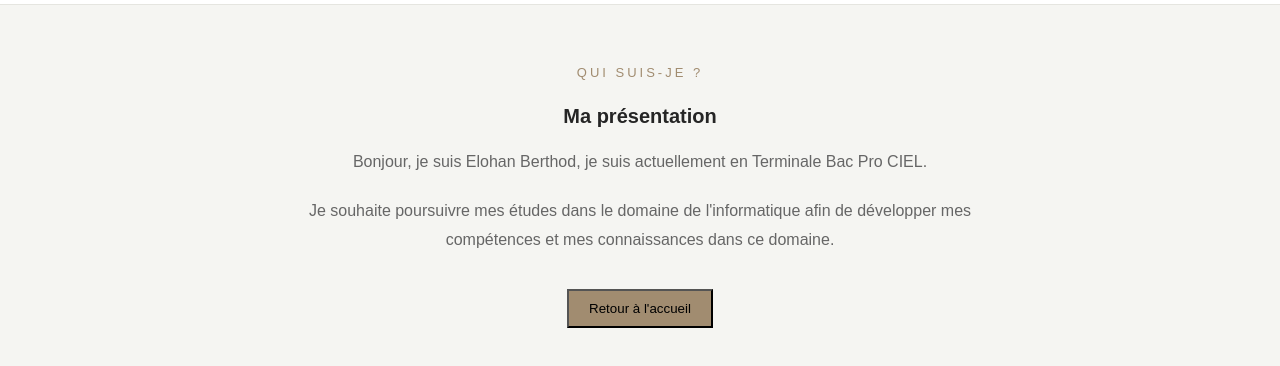
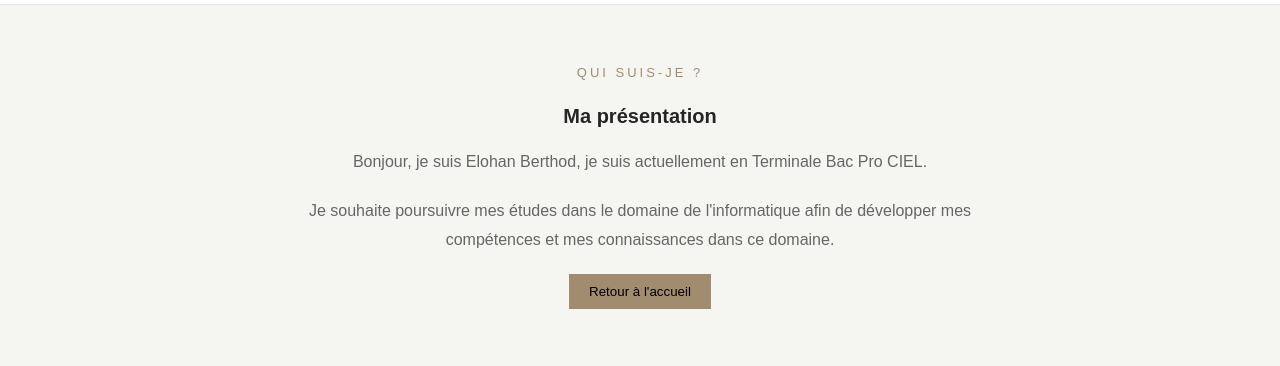
Before and after one commit to ElohanBerthod/PROJET-SITE-WEB-PRESENTATION-, a plain HTML site: page apropos.html in a window 1280 px wide. Shown: the part 72-438 px from the top of the page. Drawn offline with Linux system fonts and the light colour scheme.

Commit message:
Refactor style.css for improved readability

```diff
--- a/style.css
+++ b/style.css
@@ -98,7 +98,7 @@ h2 {
     line-height: 2;
 }
 .contact a {
-    color: #0000EE;
+    color: #2c2cc9;
     text-decoration: underline;
 }
 /* Pied de page */
@@ -124,12 +124,20 @@ footer {
     background-color: #a18c70;
     color: white
     all 0.3s ease;
+    border: none;
+    cursor: pointer;
+    transition: background-color 0.3s ease;
 }
 .bouton-accueil:hover {
     opacity: 0.85s;
     transform: scale(1.05);
+    color: blanchedalmond !important;
+}
+.bouton-accueil:visited {
+    color: wheat;
+}
 
-}
+
 .moi-description {
     color: black;
     font-size: 30px;
@@ -150,6 +158,3 @@ footer {
     color: #666666;
     margin-bottom: 20px;
 }
-.apropos .bouton-accueil {
-    margin-top: 15px;
-}
```
